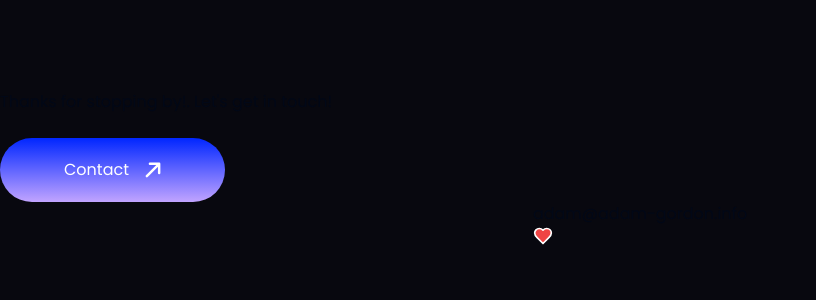
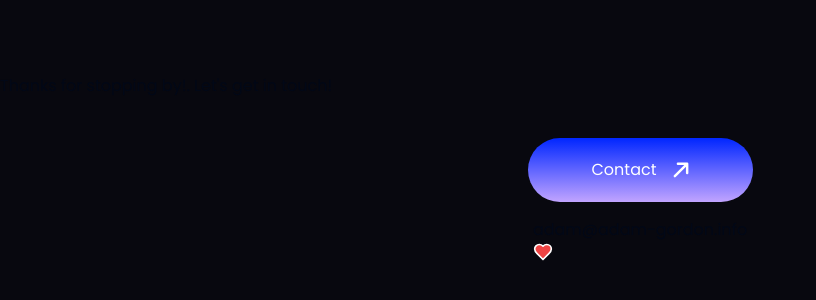
Before and after one commit to AdamGordonNY/portfolio2024, a Next.js app: page /contact in a window 1280 px wide. Shown: the part 240-540 px from the top of the page, without its empty margins (0-816 px from the left). Built offline with nearby package versions, Linux system fonts and the light colour scheme.

Commit message:
added blassname to Contact page for build

```diff
--- a/components/Contact.tsx
+++ b/components/Contact.tsx
@@ -11,7 +11,7 @@ const Contact = () => {
       <h1 className="modern-h1 mb-6">
         Thanks for stopping by!. Let&apos;s get in touch!
       </h1>
-      <GradientButton text="Contact" />
+      <GradientButton text="Contact" className="z-20 mx-auto my-4" />
       <div className="mb-6 flex flex-row justify-center space-x-6">
         <p className="modern-body-regula text-white-900r">
           <Link
```
